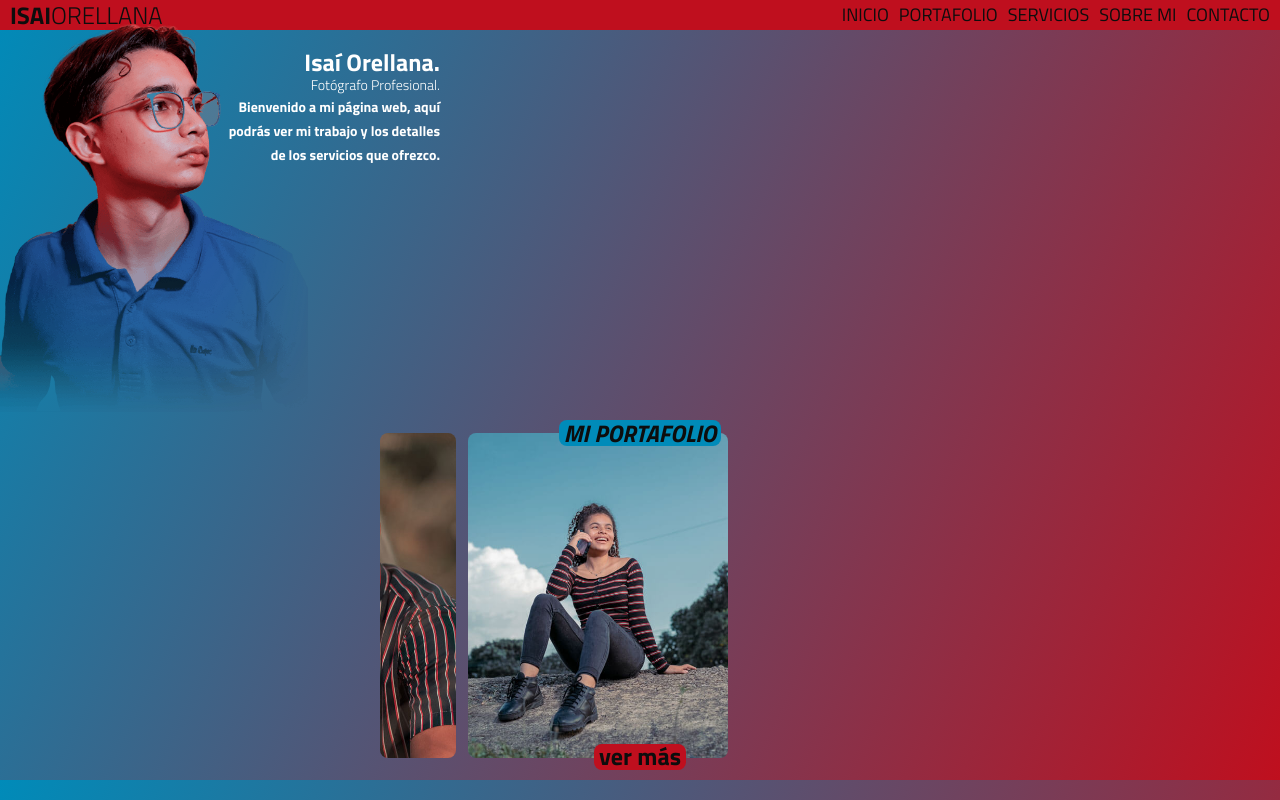
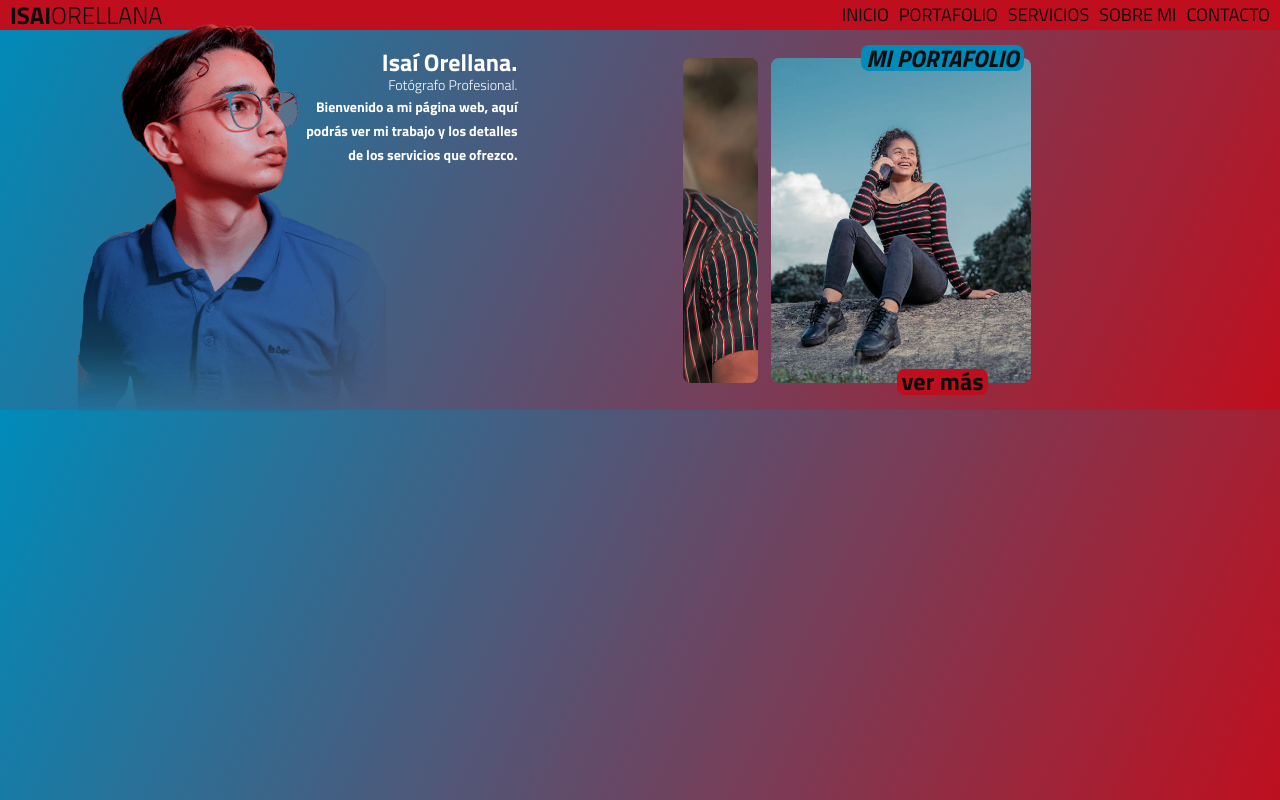
Before and after one commit to isaiorellana-dev/isaiorellana-react, a React app: page / in a window 1280 px wide. Built offline with nearby package versions, Linux system fonts and the light colour scheme.

Commit message:
:construction: Estilos generales a la seccion 1
agregados estilos generales de la primer seccion de forma embebida, solucion provisional\

```diff
--- a/src/pages/Home.js
+++ b/src/pages/Home.js
@@ -7,7 +7,14 @@ const Home = () => {
   useDocumentTitle("Home");
   return (
     <React.Fragment>
-      <section>
+      <section
+        style={{
+          display: "flex",
+          flexWrap: "wrap",
+          justifyContent: "space-around",
+          width: "100%",
+        }}
+      >
         <Welcome />
         <PortfolioSlide />
       </section>
```
